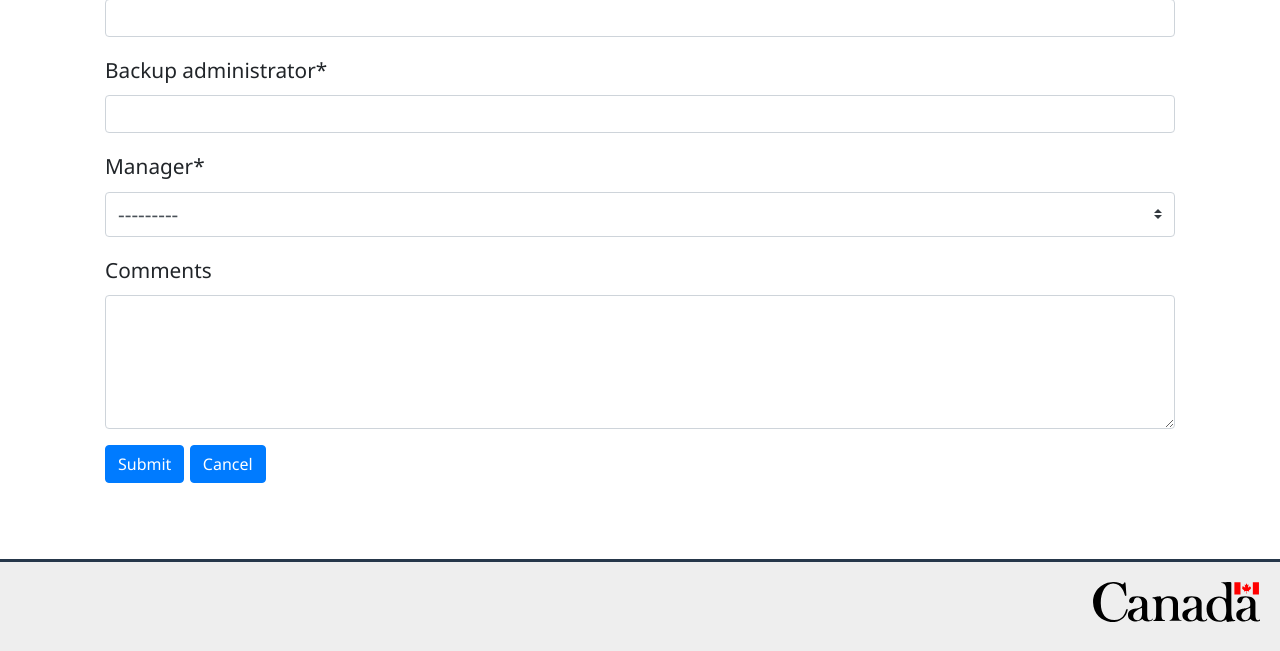
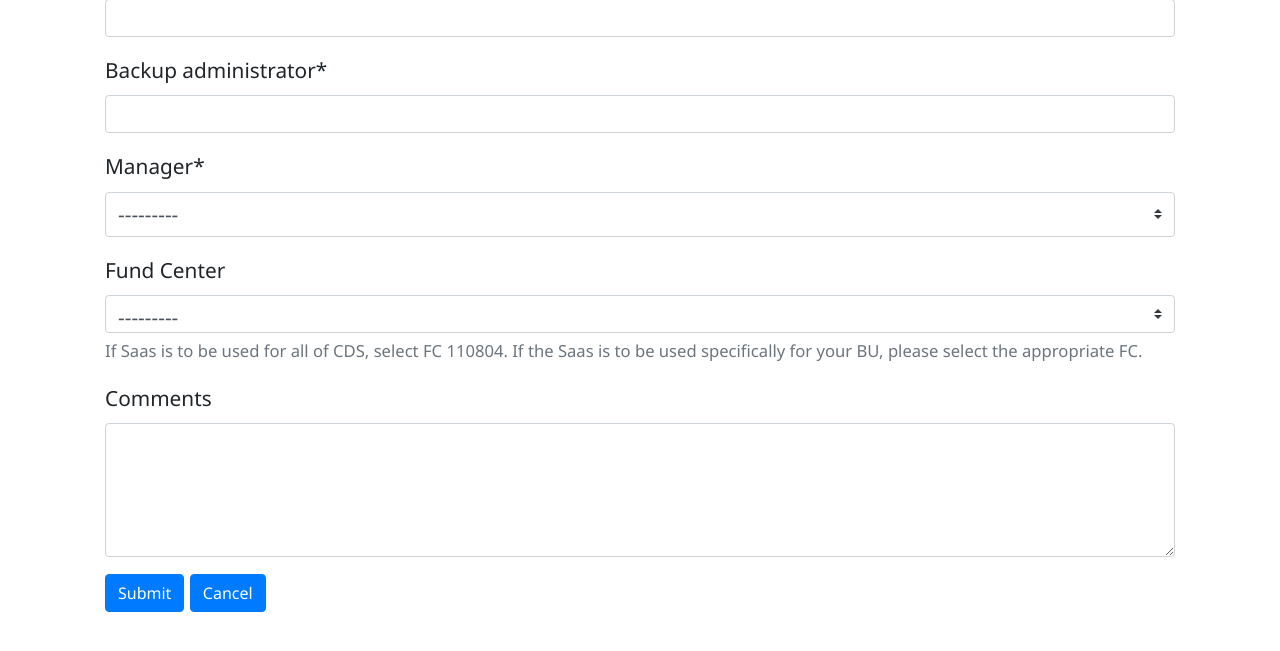
Before and after one commit to cds-snc/saas-procurement, a Django app: page /en/submit_request/ in a window 1280 px wide. Shown: the part 1639-2290 px from the top of the page. Run offline with Django 4.2, Linux system fonts and the light colour scheme; data comes from the database, SQL or seed files in the repository; some libraries are stand-ins or nearby versions.

Commit message:
Making changes as requested by Internal Ops

```diff
--- a/saas_app/approve/views.py
+++ b/saas_app/approve/views.py
@@ -252,7 +252,9 @@
                     request, _("An error occurred while approving the request")
                 )
             # redirect to a new URL
-            return render(request, "approve/saas_status.html", {"status": "approved"})
+            return render(
+                request, "approve/saas_status.html", {"status": "s32 approved"}
+            )
         # else if the deny button was clicked
         elif request.POST.get("deny"):
             try:
@@ -281,4 +283,4 @@
                 )
 
             # redirect to a new URL
-            return render(request, "approve/saas_status.html", {"status": "denied"})
+            return render(request, "approve/saas_status.html", {"status": "s32 denied"})
--- a/saas_app/internal_ops/forms.py
+++ b/saas_app/internal_ops/forms.py
@@ -99,7 +99,7 @@
             Field("approved_by", style="height:auto"),
             Submit(
                 "save",
-                _("Save"),
+                _("Update fund center and/or add s32 approver"),
             ),
             Submit(
                 "send_for_s32_approval",
--- a/saas_app/internal_ops/views.py
+++ b/saas_app/internal_ops/views.py
@@ -35,6 +35,8 @@
             + saas_object.approved_by.user.last_name
         )
         cost = saas_object.cost
+        total_cost = cost * saas_object.units
+        frequency = saas_object.frequency.frequency
         description = saas_object.description
         subsciption_level = saas_object.level_of_subscription
         number_of_users = saas_object.number_of_users
@@ -52,7 +54,8 @@
                 "name": s32_approver,
                 "saas_name": saas_name,
                 "cost": cost,
-                "total_cost": cost,
+                "total_cost": total_cost,
+                "frequency": frequency,
                 "description": description,
                 "requestor": requestor_name,
                 "submitted_by": submitted_by,
--- a/saas_app/submit_request/forms.py
+++ b/saas_app/submit_request/forms.py
@@ -25,6 +25,7 @@
             "account_administrator",
             "backup_administrator",
             "manager",
+            "fund_center",
             "comments",
         ]
         labels = {
@@ -32,7 +33,13 @@
             "frequency": _("Frequency"),
             "units": _("Units"),
             "duration": _("Duration"),
+            "fund_center": _("Fund Center"),
             "comments": _("Comments"),
+        }
+        help_texts = {
+            "fund_center": _(
+                "If Saas is to be used for all of CDS, select FC 110804. If the Saas is to be used specifically for your BU, please select the appropriate FC."
+            ),
         }
 
     def __init__(self, *args, **kwargs):
@@ -63,6 +70,7 @@
                 readonly=True,
                 style="height: auto;",
             ),
+            "fund_center",
             Field("comments", rows="5"),
         )
         self.helper.add_input(
@@ -96,6 +104,7 @@
             "account_administrator",
             "backup_administrator",
             "manager",
+            "fund_center",
             "comments",
         ]
         labels = {
@@ -103,6 +112,7 @@
             "frequency": _("Frequency"),
             "units": _("Units"),
             "duration": _("Duration"),
+            "fund_center": _("Fund Center"),
             "comments": _("Comments"),
         }
 
@@ -125,12 +135,13 @@
             "names_of_users",
             "account_administrator",
             "backup_administrator",
-            Field("comments", rows="5"),
             Field(
                 "manager",
                 readonly=True,
                 style="height:auto;",
             ),
+            "fund_center",
+            Field("comments", rows="5"),
             Submit("save", _("Save changes")),
             Submit(
                 "delete",
@@ -166,6 +177,7 @@
             "account_administrator",
             "backup_administrator",
             "manager",
+            "fund_center",
             "comments",
             "date_manager_reviewed",
             "manager_approved",
@@ -178,6 +190,7 @@
             "frequency": _("Frequency"),
             "units": _("Units"),
             "duration": _("Duration"),
+            "fund_center": _("Fund Center"),
             "comments": _("Comments"),
             "date_manager_reviewed": _("Date manager reviewed the request"),
             "manager_approved": _("Manager approved the request"),
@@ -208,6 +221,7 @@
                 readonly=True,
                 style="color:black; height:auto; background-color:#e9ecef; opacity:1;font-weight: inherit;font-color: inherit;",
             ),
+            Field("fund_center", readonly=True),
             Field("comments", readonly=True, rows="5"),
             Field("date_manager_reviewed", readonly=True),
             Field("manager_approved", readonly=True),
--- a/saas_app/submit_request/views.py
+++ b/saas_app/submit_request/views.py
@@ -140,6 +140,7 @@
                     "backup_administrator"
                 ]
                 saas_object.manager = form.cleaned_data["manager"]
+                saas_object.fund_center = form.cleaned_data["fund_center"]
                 saas_object.comments = form.cleaned_data["comments"]
                 try:
                     # Save the data to the database
--- a/saas_app/templates/approve/saas_status.html
+++ b/saas_app/templates/approve/saas_status.html
@@ -12,4 +12,9 @@
     <h1>{% trans "The Software as a Service Request has been succesfully denied!" %}</h1>
 {% endif %}
     <p>{% trans "The person who has submitted the request will be notified." %}</p>
+{% if status == 's32 approved' or status == 's32 denied' %}
+    <button type="button" class="btn btn-primary" onclick="window.location.href='/approve/view_s32'">{% trans "Back" %}</button>
+{% else %}
+    <button type="button" class="btn btn-primary" onclick="window.location.href='/approve/view'">{% trans "Back" %}</button>
+{% endif %}
 {% endblock %}
```
Also changed, not shown: saas_app/approve/forms.py (+21 -0 lines).
